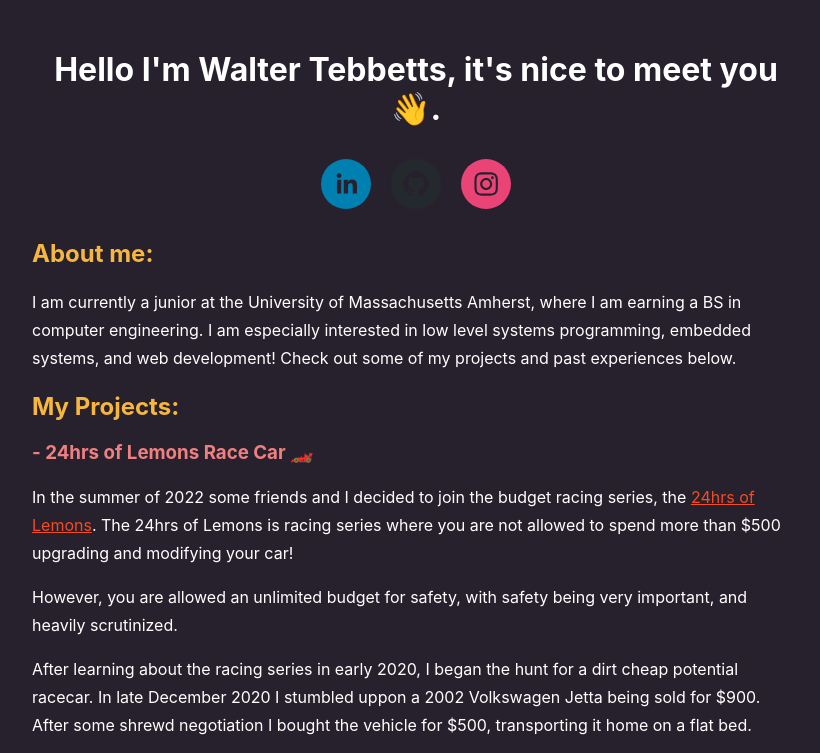
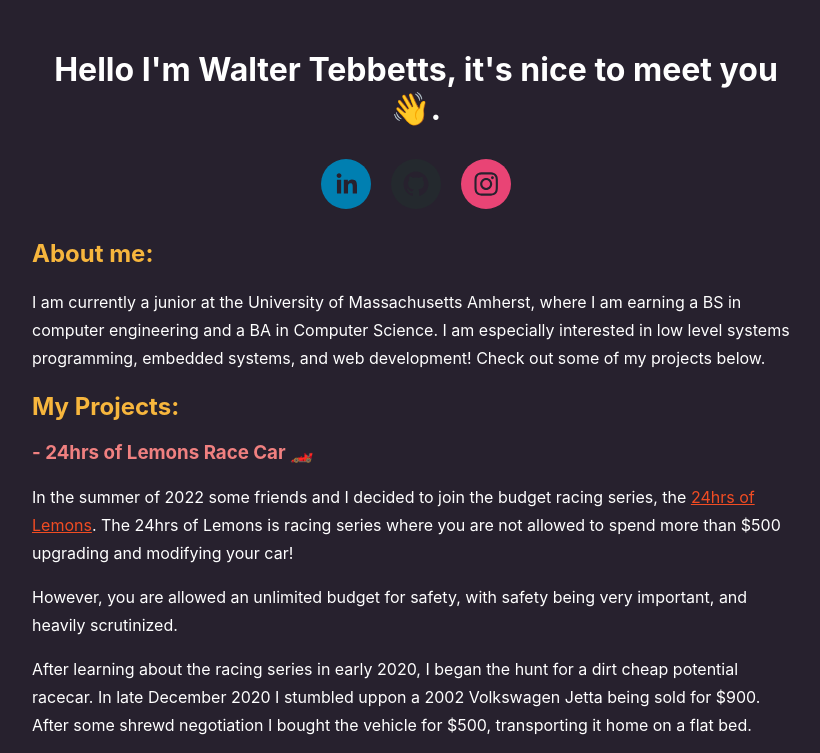
Before and after one commit to WaltTeb/WaltTeb.github.io, a React (Create React App) app: page / in a window 1280 px wide. Shown: the top 753 px of the page, without its empty margins (224-1044 px from the left). Built offline with nearby package versions, Linux system fonts and the light colour scheme.

Commit message:
added CS degree

```diff
--- a/src/App.tsx
+++ b/src/App.tsx
@@ -30,9 +30,11 @@
       <h1>Hello I'm Walter Tebbetts, it's nice to meet you &#128075;.</h1>
       <SocialIconsBar/>
       <h2>About me:</h2>
-      <p className='about_me'>I am currently a junior at the University of Massachusetts Amherst, where I am earning a BS in computer engineering.
+      <p className='about_me'>
+        I am currently a junior at the University of Massachusetts Amherst, where I am earning a BS in computer engineering and
+        a BA in Computer Science.
         I am especially interested in low level systems programming, embedded systems, and web development! Check out some of my projects
-        and past experiences below.
+        below.
       </p>
 
 
```
